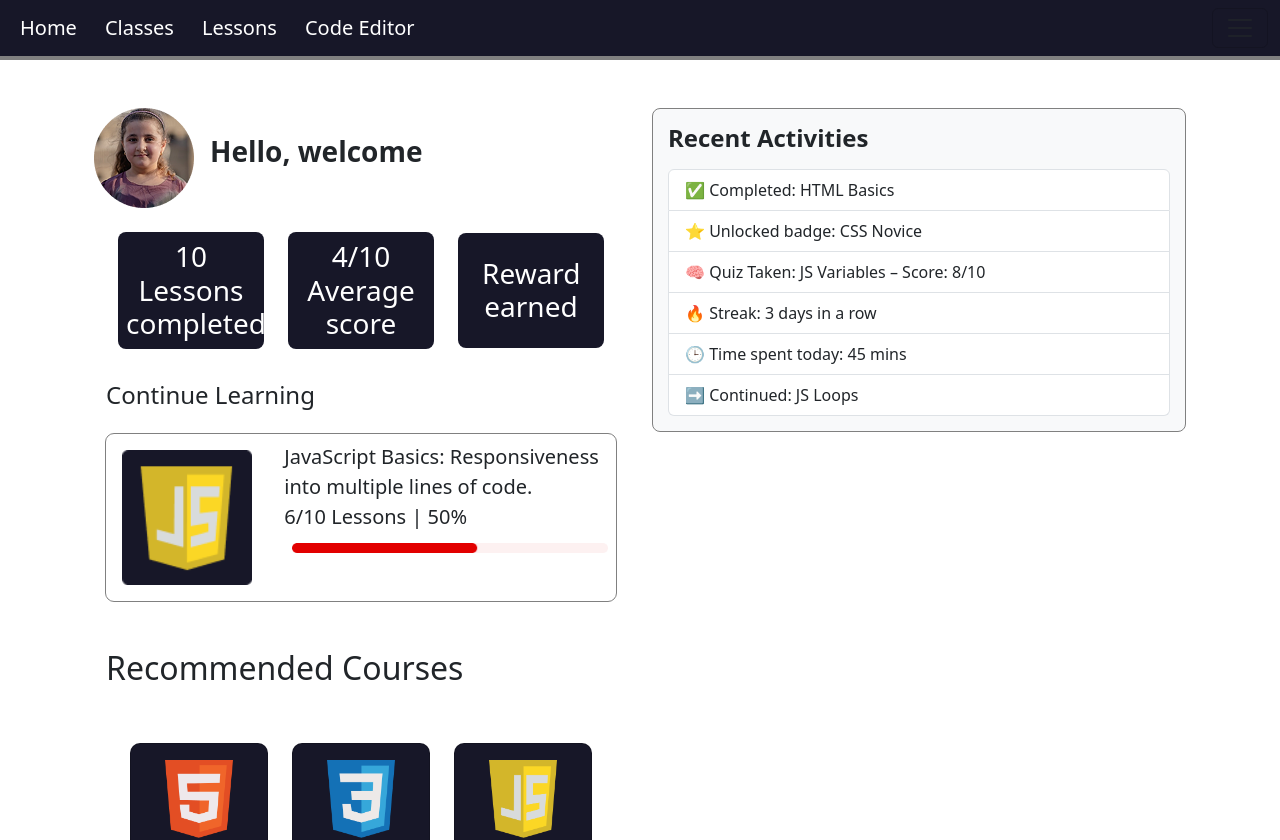
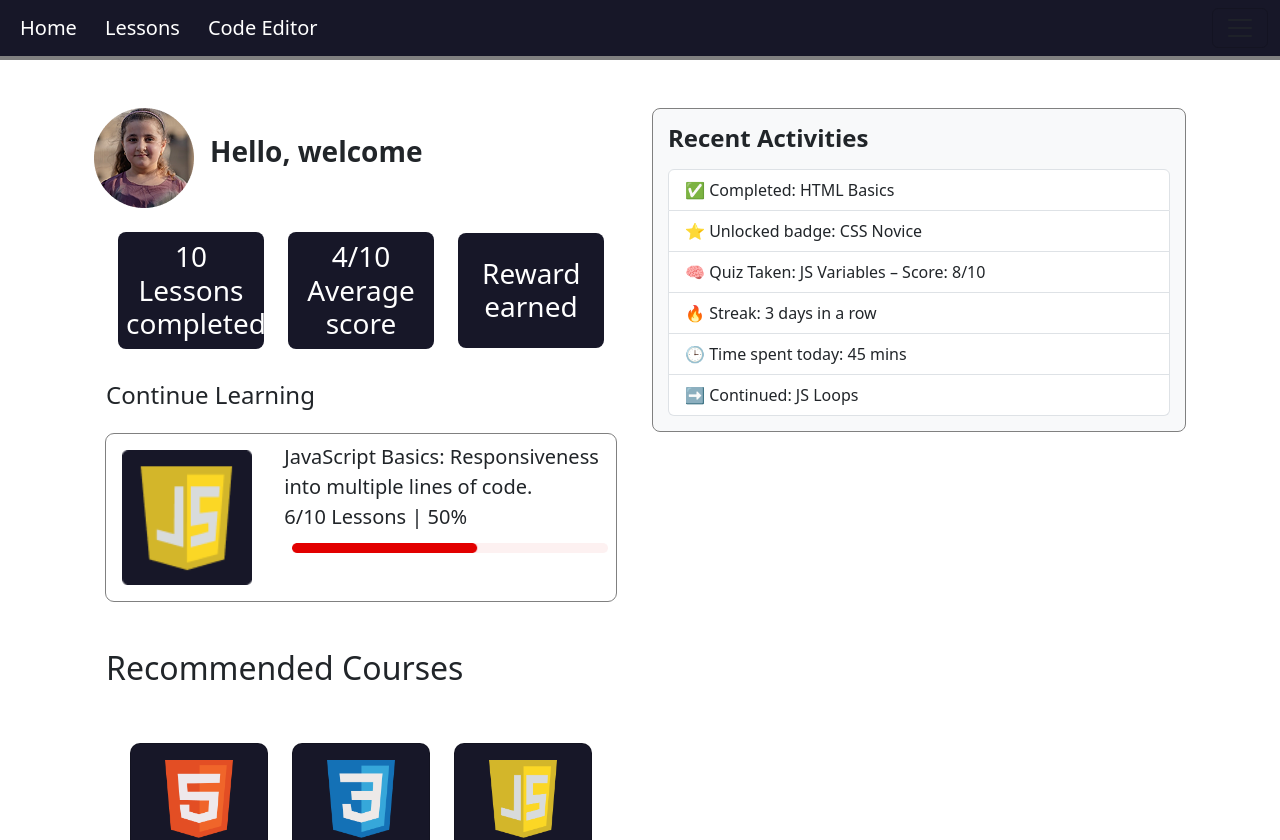
Before and after one commit to decent190/Final-Project, a React (Vite) app in the folder client/: page /dashboard in a window 1280 px wide. Shown: the top 840 px of the page. Built offline with nearby package versions, Linux system fonts and the light colour scheme.

Commit message:
error  fixed

```diff
--- a/client/src/Components/Dashboard/Dashboard.jsx
+++ b/client/src/Components/Dashboard/Dashboard.jsx
@@ -45,9 +45,7 @@ const Dashboard = () => {
             <li className="nav-item">
               <Link to="/dashboard" className="text-white mt-5 fs-5 p-2 text-decoration-none">Home</Link>
             </li>
-            <li className="nav-item">
-              <Link to="" className="text-white mt-5 fs-5  p-2 text-decoration-none">Classes</Link>
-            </li>
+
             <li className="nav-item">
                <Link to="/lesson" className="text-white mt-5 fs-5 p-2 text-decoration-none">Lessons</Link>
             </li>
```
